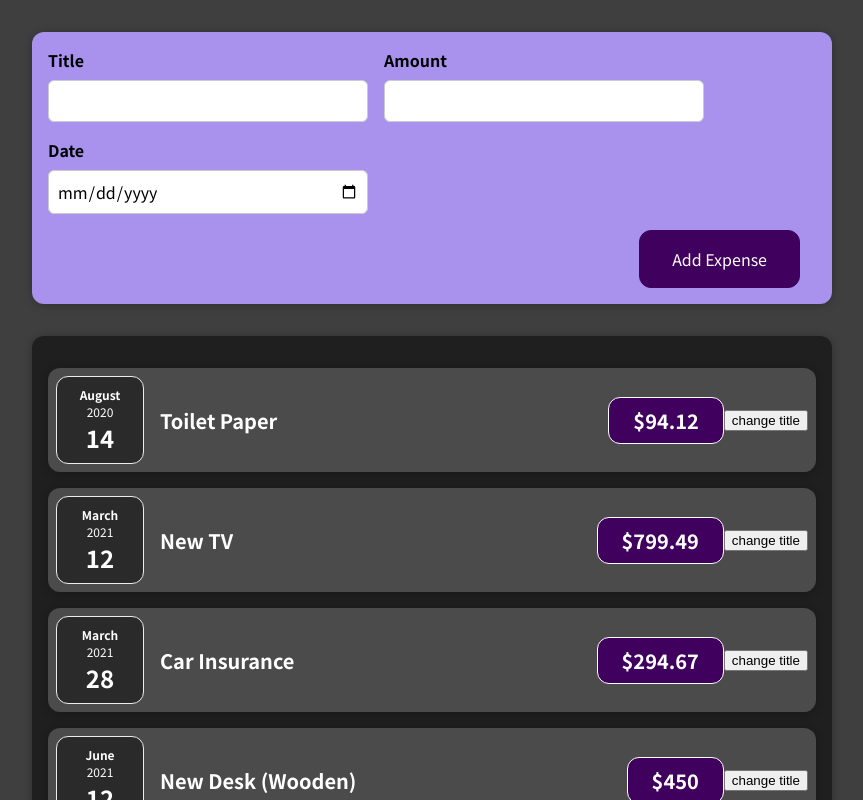
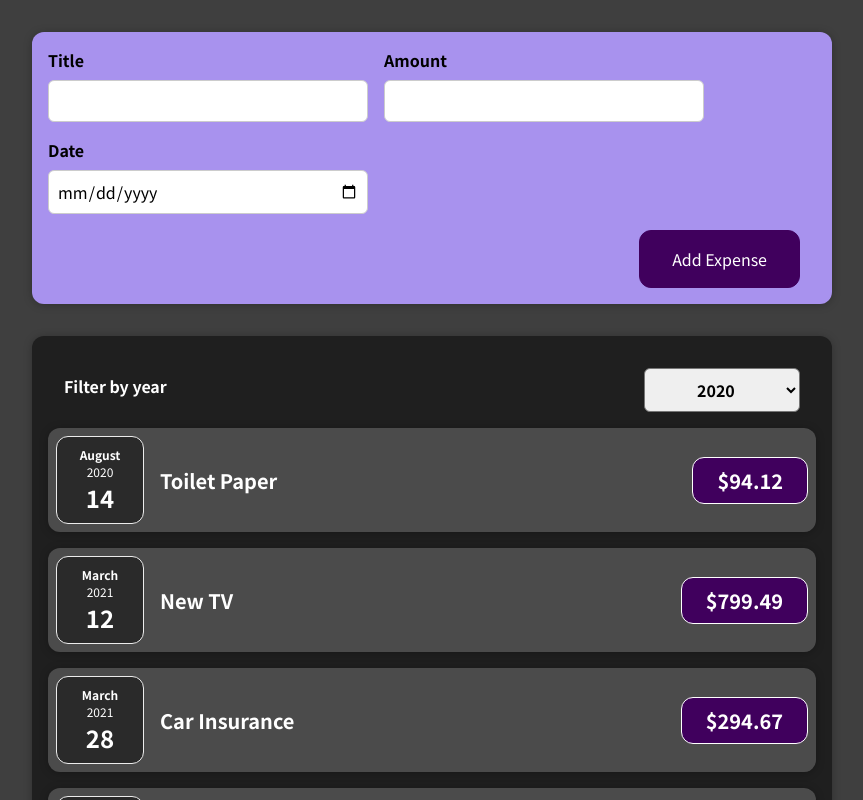
Before and after one commit to Amish-pratap/React-Practice, a React (Create React App) app in the folder react-complete-guide/: page / in a window 1280 px wide. Shown: the top 800 px of the page, without its empty margins (208-1071 px from the left). Built offline with nearby package versions, Linux system fonts and the light colour scheme.

Commit message:
finished useState with parent to child and child to parent

```diff
--- a/react-complete-guide/src/App.js
+++ b/react-complete-guide/src/App.js
@@ -32,10 +32,13 @@
   //   React.createElement('h2', {}, "Let's get started!"),
   //   React.createElement(Expenses, { items: expenses })
   // );
+  const addExpenseHandler = (expense) => {
+    console.log(expense);
+  }
 
   return (
     <div>
-      <NewExpense />
+      <NewExpense onAddExpense={addExpenseHandler} />
       <Expenses items={expenses} />
     </div>
   );
--- a/react-complete-guide/src/components/Expenses/ExpenseItem.js
+++ b/react-complete-guide/src/components/Expenses/ExpenseItem.js
@@ -1,23 +1,17 @@
-import React, { useState } from 'react';
+import React from 'react';
 
 import ExpenseDate from './ExpenseDate';
 import Card from '../UI/Card';
 import './ExpenseItem.css';
 
 const ExpenseItem = (props) => {
-  const [title, setTitle] = useState(props.title);
-  const clickHandler = () => {
-    setTitle('updated');
-    console.log(title);
-  }
   return (
     <Card className='expense-item'>
       <ExpenseDate date={props.date} />
       <div className='expense-item__description'>
-        <h2>{title}</h2>
+        <h2>{props.title}</h2>
         <div className='expense-item__price'>${props.amount}</div>
       </div>
-      <button onClick={clickHandler}>change title</button>
     </Card>
   );
 }
--- a/react-complete-guide/src/components/Expenses/Expenses.js
+++ b/react-complete-guide/src/components/Expenses/Expenses.js
@@ -1,12 +1,21 @@
-import React from 'react';
+import React, { useState } from 'react';
 
 import ExpenseItem from './ExpenseItem';
 import Card from '../UI/Card';
+import ExpensesFilter from './ExpensesFilter';
 import './Expenses.css';
 
 const Expenses = (props) => {
+    const [filteredYear, setFilteredYear] = useState('2020');
+
+    const filterChangeHandler = selectedYear => {
+        setFilteredYear(selectedYear);
+    };
+
     return (
-        <Card className="expenses">
+        <div>
+            <Card className='expenses'>
+                <ExpensesFilter selected={filteredYear} onChangeFilter={filterChangeHandler} />
                 <ExpenseItem
                     title={props.items[0].title}
                     amount={props.items[0].amount}
@@ -28,7 +37,8 @@
                     date={props.items[3].date}
                 />
             </Card>
+        </div>
     );
-}
+};
 
 export default Expenses;
--- /dev/null
+++ b/react-complete-guide/src/components/Expenses/ExpensesFilter.css
@@ -0,0 +1,24 @@
+.expenses-filter {
+  color: white;
+  padding: 0 1rem;
+}
+
+.expenses-filter__control {
+  display: flex;
+  width: 100%;
+  align-items: center;
+  justify-content: space-between;
+  margin: 1rem 0;
+}
+
+.expenses-filter label {
+  font-weight: bold;
+  margin-bottom: 0.5rem;
+}
+
+.expenses-filter select {
+  font: inherit;
+  padding: 0.5rem 3rem;
+  font-weight: bold;
+  border-radius: 6px;
+}
--- /dev/null
+++ b/react-complete-guide/src/components/Expenses/ExpensesFilter.js
@@ -0,0 +1,25 @@
+import React from 'react';
+
+import './ExpensesFilter.css';
+
+const ExpensesFilter = (props) => {
+    const dropdownChangeHandler = (event) => {
+        props.onChangeFilter(event.target.value);
+    };
+
+    return (
+        <div className='expenses-filter'>
+            <div className='expenses-filter__control'>
+                <label>Filter by year</label>
+                <select value={props.selected} onChange={dropdownChangeHandler}>
+                    <option value='2022'>2022</option>
+                    <option value='2021'>2021</option>
+                    <option value='2020'>2020</option>
+                    <option value='2019'>2019</option>
+                </select>
+            </div>
+        </div>
+    );
+};
+
+export default ExpensesFilter;
--- a/react-complete-guide/src/components/NewExpense/ExpenseForm.js
+++ b/react-complete-guide/src/components/NewExpense/ExpenseForm.js
@@ -1,26 +1,70 @@
-import React from "react";
-import './ExpenseForm.css';
+import React, { useState } from "react";
+import "./ExpenseForm.css";
 
-const ExpenseForm = () => {
-    return <form>
-        <div className='new-expense__controls'>
+const ExpenseForm = (props) => {
+    const [enteredTitle, setEnteredTitle] = useState('');
+    const [enteredAmount, setEnteredAmount] = useState('');
+    const [enteredDate, setEnteredDate] = useState('');
+    // const [userInput, setUserInput] = useState({
+    //     enteredTitle: '',
+    //     enteredAmount: "",
+    //     enteredDate: "",
+    // });
+    const titleChangeHandler = (event) => {
+        setEnteredTitle(event.target.value);
+        // setUserInput({
+        //     ...userInput,
+        //     enteredTitle: event.target.value
+        // })
+    }
+    const amountChangeHandler = (event) => {
+        setEnteredAmount(event.target.value);
+        // setUserInput({
+        //     ...userInput,
+        //     enteredAmount: event.target.value
+        // })
+    }
+    const dateChangeHandler = (event) => {
+        setEnteredDate(event.target.value);
+        // setUserInput({
+        //     ...userInput,
+        //     enteredDate: event.target.value
+        // })
+    }
+    const submitHandler = (event) => {
+        event.preventDefault();
+        const expenseData = {
+            title: enteredTitle,
+            amount: enteredAmount,
+            date: new Date(enteredDate)
+        }
+        props.onSaveExpenseData(expenseData);
+        setEnteredAmount('');
+        setEnteredDate('');
+        setEnteredTitle('');
+    };
+
+    return (
+        <form onSubmit={submitHandler}>
+            <div className="new-expense__controls">
                 <div className="new-expense__control">
                     <label>Title</label>
-                <input type="text" />
+                    <input type="text" value={enteredTitle} onChange={titleChangeHandler} />
                 </div>
                 <div className="new-expense__control">
                     <label>Amount</label>
-                <input type="number" min="0.01" step="0.01" />
+                    <input type="number" min="0.01" step="0.01" value={enteredAmount} onChange={amountChangeHandler} />
                 </div>
                 <div className="new-expense__control">
                     <label>Date</label>
-                <input type="date" min="2019-01-01" max="2022-12-31" />
+                    <input type="date" min="2019-01-01" max="2022-12-31" value={enteredDate} onChange={dateChangeHandler} />
                 </div>
             </div>
             <div className="new-expense__actions">
                 <button type="submit">Add Expense</button>
             </div>
         </form>
-}
+    );
+};
 
 export default ExpenseForm;
--- a/react-complete-guide/src/components/NewExpense/NewExpense.js
+++ b/react-complete-guide/src/components/NewExpense/NewExpense.js
@@ -3,10 +3,19 @@
 import './NewExpense.css';
 
 
-const NewExpense = () => {
-    return <div className="new-expense">
-        <ExpenseForm />
-    </div>;
+const NewExpense = (props) => {
+    const saveExpenseDataHandler = (enteredExpenseData) => {
+        const expenseData = {
+            ...enteredExpenseData,
+            id: Math.random().toString()
+        }
+        props.onAddExpense(expenseData);
+    }
+    return (
+        <div className="new-expense">
+            <ExpenseForm onSaveExpenseData={saveExpenseDataHandler} />
+        </div>
+    );
 };
 
 export default NewExpense;
```
Lines whose indentation alone changed are shown as unchanged.
